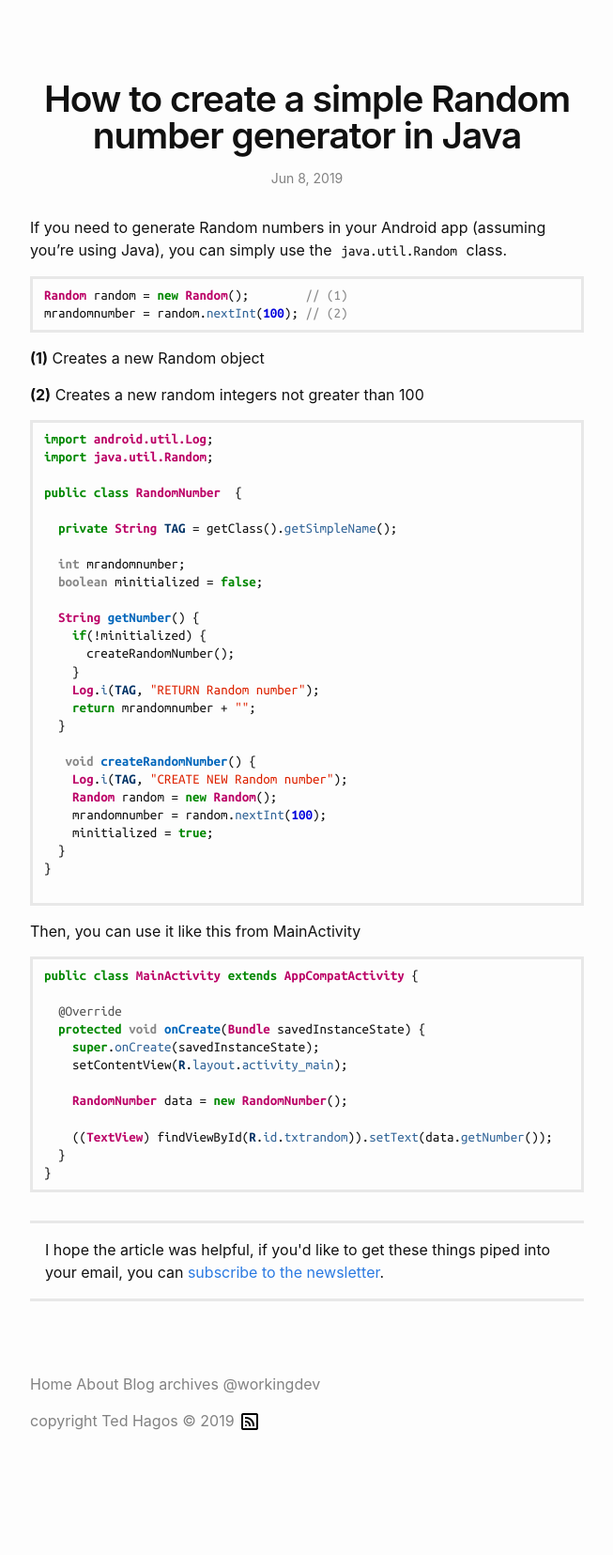
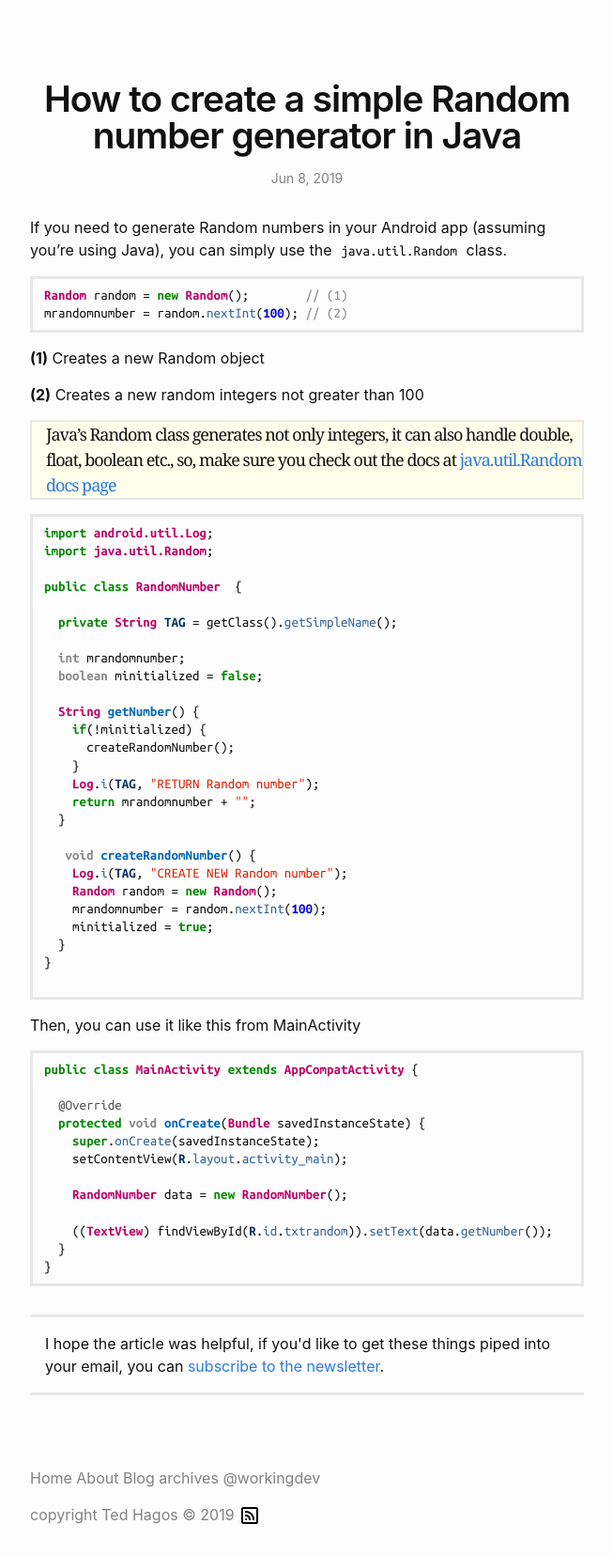
Before and after one commit to theworkingdev/theworkingdev.github.com, a Jekyll site: the page built from _posts/2019-6-8-random-number-java.md, in a window 1280 px wide. Shown: the whole page at 94% size, without its empty margins (313-966 px from the left). Built offline with Jekyll 4.4.1, drawn with Linux system fonts in a browser that asks for light colours; comment, search, counter and statistics services are not loaded; before the commit the page ends 1555 px from its top, so only the background shows below that.

Commit message:
edits on random number

````diff
--- a/_config.yml
+++ b/_config.yml
@@ -19,7 +19,7 @@ title: workingdev
 email: tedhagos@gmail.com
 
 description: >- # this means to ignore newlines until "baseurl:"
-  Easy to understand programming examples.
+  Code samples/tutorials for the mobile and web programmer.
 baseurl: "" # the subpath of your site, e.g. /blog
 # url: "" # the base hostname & protocol for your site, e.g. http://example.com
 twitter_username: theworkingdev
--- a/_posts/2019-6-8-random-number-java.md
+++ b/_posts/2019-6-8-random-number-java.md
@@ -16,6 +16,9 @@ mrandomnumber = random.nextInt(100); // (2)
 **(1)** Creates a new Random object
 
 **(2)** Creates a new random integers not greater than 100
+
+> Java's Random class generates not only integers, it can also handle double, float, boolean etc., so,  make sure you check out the docs at  <a href='https://bit.ly/javautilrandom'>java.util.Random docs page</a>
+
 
 ```java
 import android.util.Log;
--- a/_sass/minima.scss
+++ b/_sass/minima.scss
@@ -7,7 +7,7 @@ $base-font-family: -apple-system, BlinkMacSystemFont, "Segoe UI", Roboto, Helvet
 // $base-font-family: "Merriweather";
 
 
-
+$serif-font: 'Georgia',serif;
 
 $base-font-size:   1em !default;
 $base-font-weight: 400 !default;
--- a/_sass/minima/_base.scss
+++ b/_sass/minima/_base.scss
@@ -128,13 +128,28 @@ a {
 /**
  * Blockquotes
  */
+// blockquote {
+//   color: $grey-color;
+//   border-left: 4px solid $grey-color-light;
+//   padding-left: $spacing-unit / 2;
+//   @include relative-font-size(1.125);
+//   letter-spacing: -1px;
+//   font-style: italic;
+
+//   > :last-child {
+//     margin-bottom: 0;
+//   }
+// }
+
 blockquote {
-  color: $grey-color;
-  border-left: 4px solid $grey-color-light;
+  // color: $grey-color;
+  font-family: $serif-font;
+  background-color: #fffeea;
+  border: 2px solid $grey-color-light;
+
   padding-left: $spacing-unit / 2;
   @include relative-font-size(1.125);
   letter-spacing: -1px;
-  font-style: italic;
 
   > :last-child {
     margin-bottom: 0;
````
